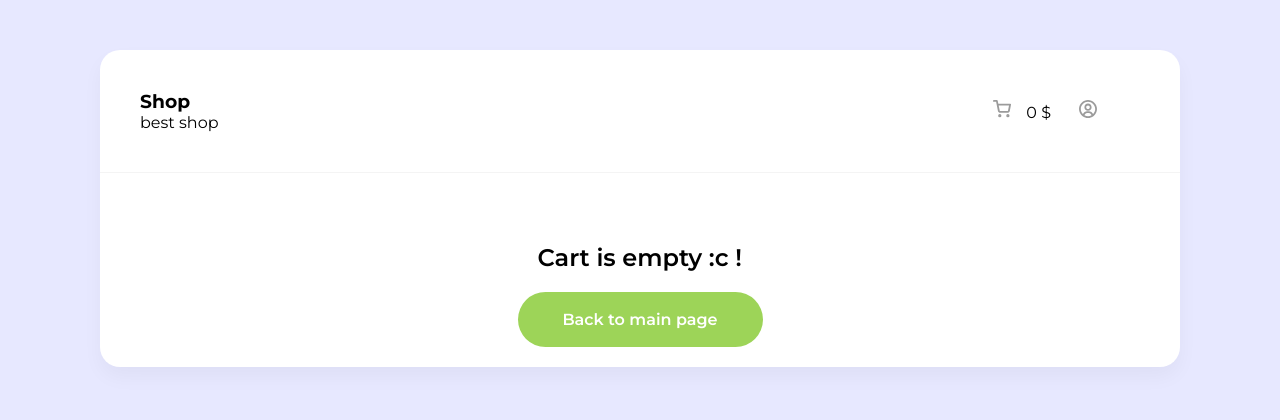
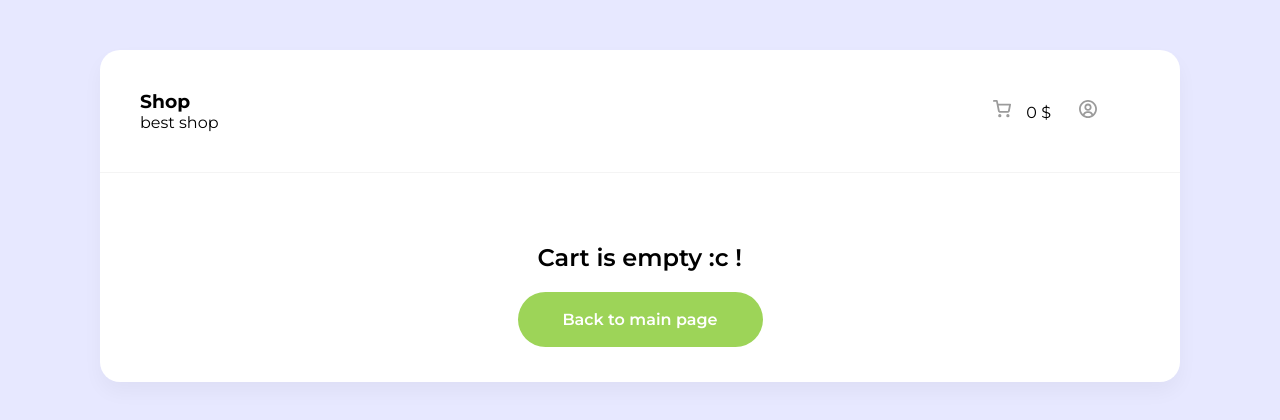
Before and after one commit to Nick-Yefimov/Sneakers-store, a React (Create React App) app: page /cart in a window 1280 px wide. Shown: the top 420 px of the page. Built offline with nearby package versions, Linux system fonts and the light colour scheme.

Commit message:
fix markup

```diff
--- a/src/components/app/App.tsx
+++ b/src/components/app/App.tsx
@@ -8,7 +8,7 @@ import CartPage from '../pages/cartPage/CartPage';
 const App: React.FC = () => {
 	return (
 		<Router>
-			<div className='wrapper'>
+			<div  className='wrapper'>
 				<Routes>
 					<Route path='/' element={<MainPage />} />
 					<Route path='/cart' element={<CartPage />} />
--- a/src/components/appHeader/AppHeader.tsx
+++ b/src/components/appHeader/AppHeader.tsx
@@ -10,8 +10,6 @@ import { useAppSelector } from '../../hooks/reduxHook';
 const AppHeader: React.FC = () => {
 
 	const { totalPrice } = useAppSelector(state => state.cart)
-
-	console.log('totalPrice', totalPrice)
 
 	return (
 		<>
--- a/src/components/appHeader/appHeader.scss
+++ b/src/components/appHeader/appHeader.scss
@@ -4,6 +4,7 @@
     border-radius: 20px;
     max-width: 1080px;
     margin: 50px auto;
+    padding-bottom: 15px;
 }
 
 .header {
--- a/src/components/pages/main/MainPage.tsx
+++ b/src/components/pages/main/MainPage.tsx
@@ -5,7 +5,7 @@ import AppSearch from '../../appSearch/AppSearch';
 const MainPage: React.FC = () => {
 
     return (
-        <div className='wrapper'>
+        <div>
             <AppHeader />
             <AppSearch />
             <AppProducts />
```
Also changed, not shown: src/components/appProducts/AppProducts.tsx (+0 -9 lines).
